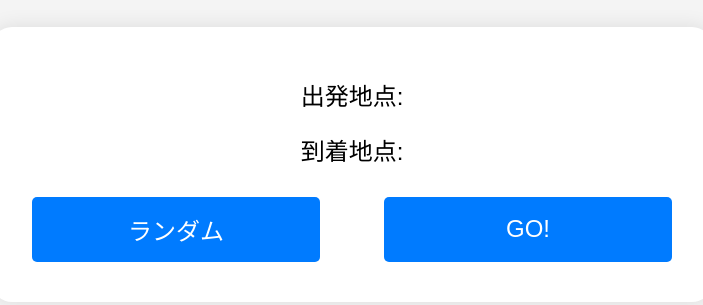
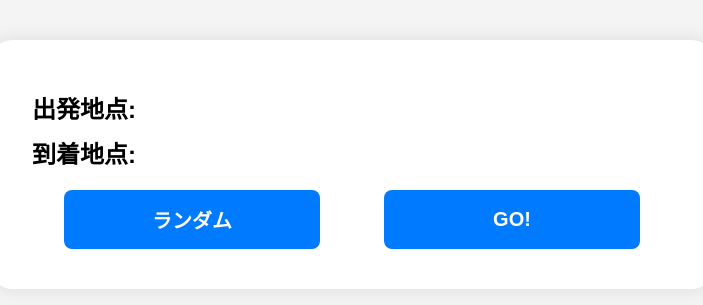
Before and after one commit to taxi-3333/taxi-location, a plain HTML site: page index.html in a window 1280 px wide. Shown: the part 236-541 px from the top of the page, without its empty margins (288-991 px from the left). Drawn offline with Linux system fonts and the light colour scheme.

Commit message:
Update style.css

```diff
--- a/style.css
+++ b/style.css
@@ -13,35 +13,44 @@ body {
     padding: 40px;
     border-radius: 20px;
     box-shadow: 0px 0px 20px rgba(0, 0, 0, 0.1);
-    width: 50%; /* ボックスを中央配置 */
-    text-align: left;
-    display: flex;
-    flex-direction: column;
-    align-items: center;
+    width: 50%;
+    text-align: left; /* 出発地点と到着地点を左揃え */
 }
 
 p {
-    font-size: 24px; /* テキストサイズを大きく */
+    font-size: 24px;
+    font-weight: bold;
     margin: 10px 0;
+}
+
+a {
+    color: #4a148c;
+    text-decoration: none;
+    font-weight: bold;
+}
+
+a:hover {
+    text-decoration: underline;
 }
 
 .button-container {
     display: flex;
     justify-content: space-between;
-    width: 100%;
     margin-top: 20px;
 }
 
 button {
-    font-size: 24px;
-    padding: 15px 20px;
+    flex: 1;
+    padding: 15px;
+    font-size: 20px;
+    font-weight: bold;
+    color: white;
     background-color: #007BFF;
-    color: white;
     border: none;
-    border-radius: 5px;
+    border-radius: 8px;
     cursor: pointer;
-    width: 45%; /* ボタンの幅を調整 */
-    text-align: center;
+    transition: background-color 0.3s;
+    margin: 0 5%;
 }
 
 button:hover {
```
